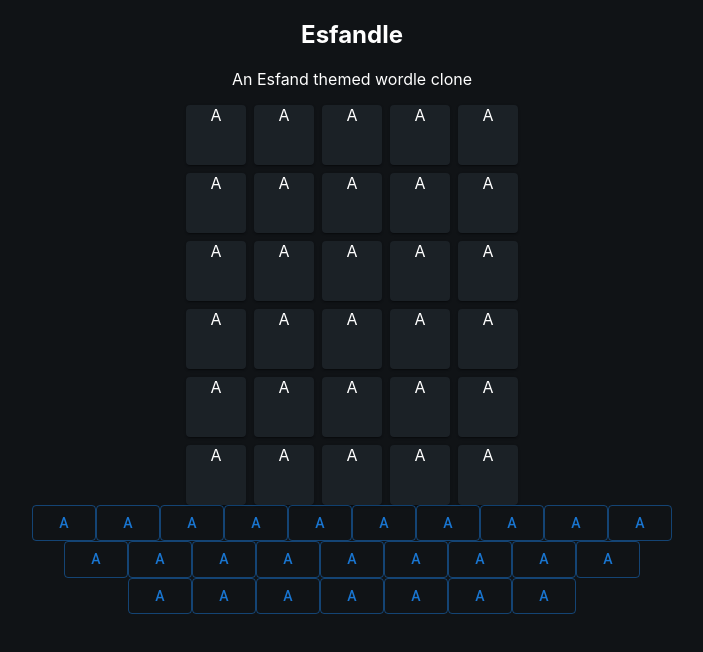
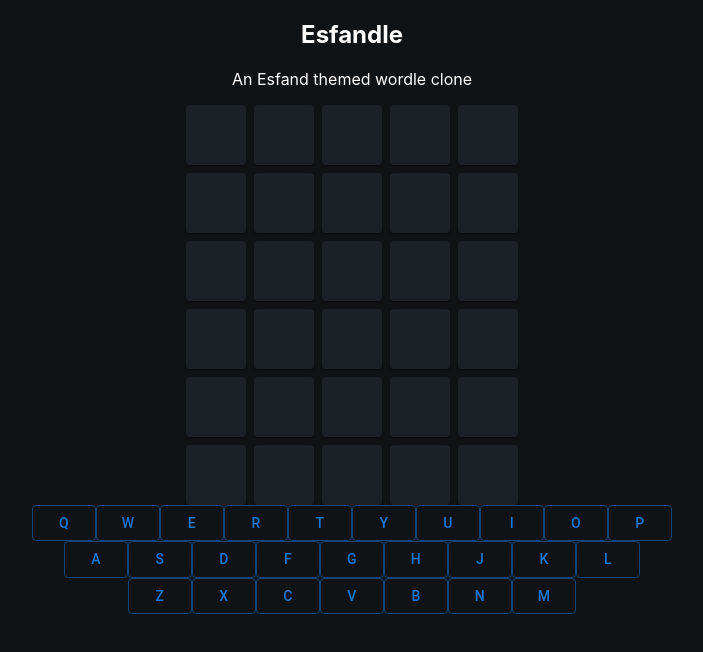
Before and after one commit to Esfands/Esfandle, a React (Create React App) app: page / in a window 1280 px wide. Shown: the top 652 px of the page, without its empty margins (288-991 px from the left). Built offline with nearby package versions, Linux system fonts and the light colour scheme.

Commit message:
Added key types (mostly)

```diff
--- a/src/App.tsx
+++ b/src/App.tsx
@@ -1,5 +1,5 @@
 import React from 'react';
-import GameGrid from '../src/components/grid/Grid';
+import GameGrid from '../src/components/grid/GameGrid';
 import Keyboard from './components/keyboard/Keyboard';
 import Header from '../src/components/Header';
 import './App.css';
--- a/src/components/grid/Cell.tsx
+++ b/src/components/grid/Cell.tsx
@@ -3,7 +3,7 @@
 const Cell = () => {
 
     return (
-        <Paper sx={{ height: 60, width: 60 }} style={{backgroundColor: "#1b2126", color: "white"}}>A</Paper>
+        <Paper sx={{ height: 60, width: 60 }} style={{backgroundColor: "#1b2126", color: "white"}}></Paper>
     )
 };
 
--- a/src/components/keyboard/Key.tsx
+++ b/src/components/keyboard/Key.tsx
@@ -1,8 +1,13 @@
 import { Button } from '@mui/material';
+import { KeyValue } from './KeyValue'
 
-const Key = () => {
+type Props = {
+    value: KeyValue
+};
+
+const Key = ({ value }: Props) => {
     return (
-        <Button variant="outlined">A</Button>
+        <Button variant="outlined">{value}</Button>
     )
 };
 
--- /dev/null
+++ b/src/components/keyboard/KeyValue.tsx
@@ -0,0 +1,29 @@
+export type KeyValue =
+  | "Q"
+  | "W"
+  | "E"
+  | "R"
+  | "T"
+  | "Y"
+  | "U"
+  | "I"
+  | "O"
+  | "P"
+  | "A"
+  | "S"
+  | "D"
+  | "F"
+  | "G"
+  | "H"
+  | "J"
+  | "K"
+  | "L"
+  | "Z"
+  | "X"
+  | "C"
+  | "V"
+  | "B"
+  | "N"
+  | "M"
+  | "I"
+  | "O";
--- a/src/components/keyboard/Keyboard.tsx
+++ b/src/components/keyboard/Keyboard.tsx
@@ -4,36 +4,36 @@
     return(
         <div>
             <div>
-                <Key/>
-                <Key/>
-                <Key/>
-                <Key/>
-                <Key/>
-                <Key/>
-                <Key/>
-                <Key/>
-                <Key/>
-                <Key/>
+                <Key value="Q" />
+                <Key value="W" />
+                <Key value="E" />
+                <Key value="R" />
+                <Key value="T" />
+                <Key value="Y" />
+                <Key value="U" />
+                <Key value="I" />
+                <Key value="O" />
+                <Key value="P" />
             </div>
             <div>
-            <Key/>
-            <Key/>
-            <Key/>
-            <Key/>
-            <Key/>
-            <Key/>
-            <Key/>
-            <Key/>
-            <Key/>
+                <Key value="A" />
+                <Key value="S" />
+                <Key value="D" />
+                <Key value="F" />
+                <Key value="G" />
+                <Key value="H" />
+                <Key value="J" />
+                <Key value="K" />
+                <Key value="L" />
             </div>
             <div>
-            <Key/>
-            <Key/>
-            <Key/>
-            <Key/>
-            <Key/>
-            <Key/>
-            <Key/>
+                <Key value="Z" />
+                <Key value="X" />
+                <Key value="C" />
+                <Key value="V" />
+                <Key value="B" />
+                <Key value="N" />
+                <Key value="M" />
             </div>
         </div>
     )
```
Also changed, not shown: src/components/grid/GameGrid.tsx (renamed from src/components/grid/Grid.tsx).
